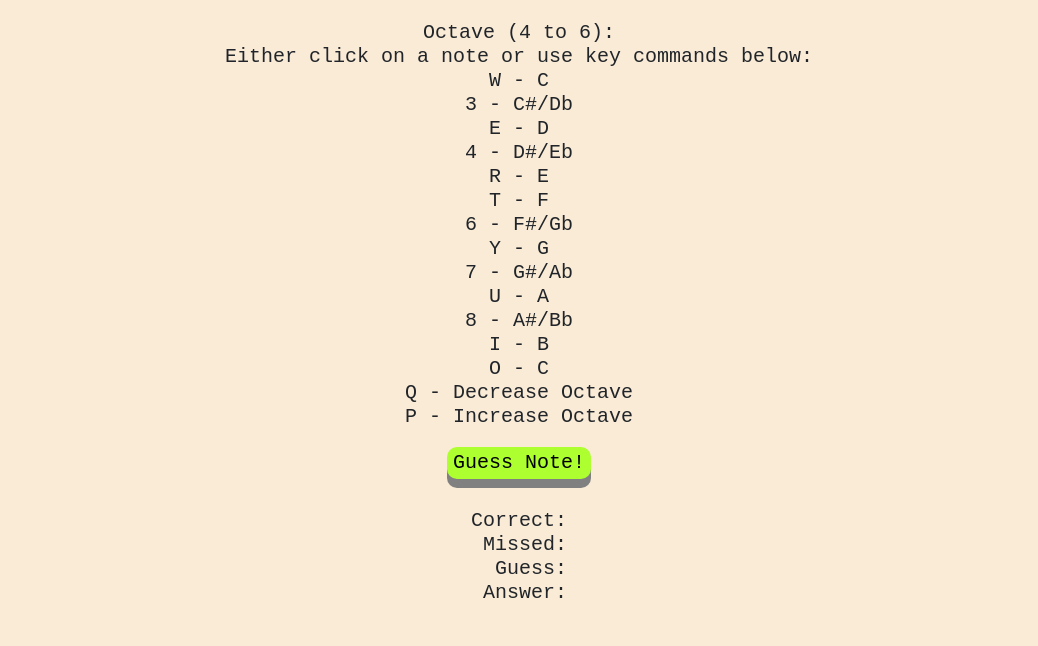
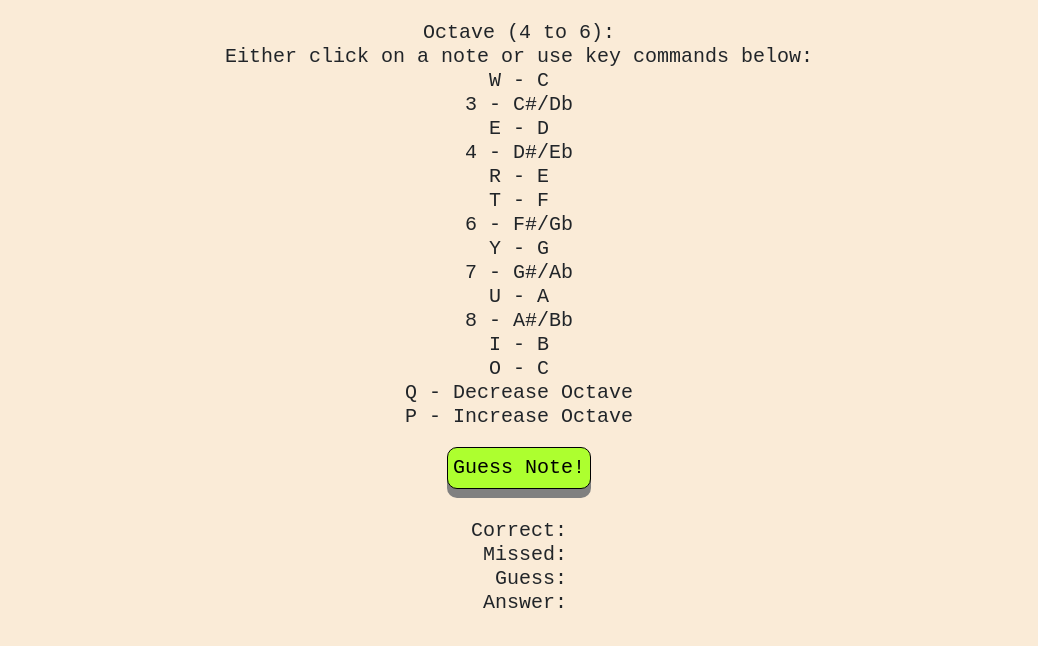
Before and after one commit to FenceRider/virtual-piano, a plain HTML site: page index.html in a window 1280 px wide. Shown: the part 106-752 px from the top of the page, without its empty margins (121-1159 px from the left). Drawn offline with nearby package versions, Linux system fonts and the light colour scheme.

Commit message:
more design to the game button

```diff
--- a/style.css
+++ b/style.css
@@ -77,7 +77,8 @@ body{
     font-family: 'Courier New', Courier, monospace;
     background-color: greenyellow;
     color: black;
-    border: none;
+    border: 1px solid black;
+    padding: 5px;
     border-radius: 10px;
     -webkit-transition-duration: 0.4s;
     transition-duration: 0.4s;
```
